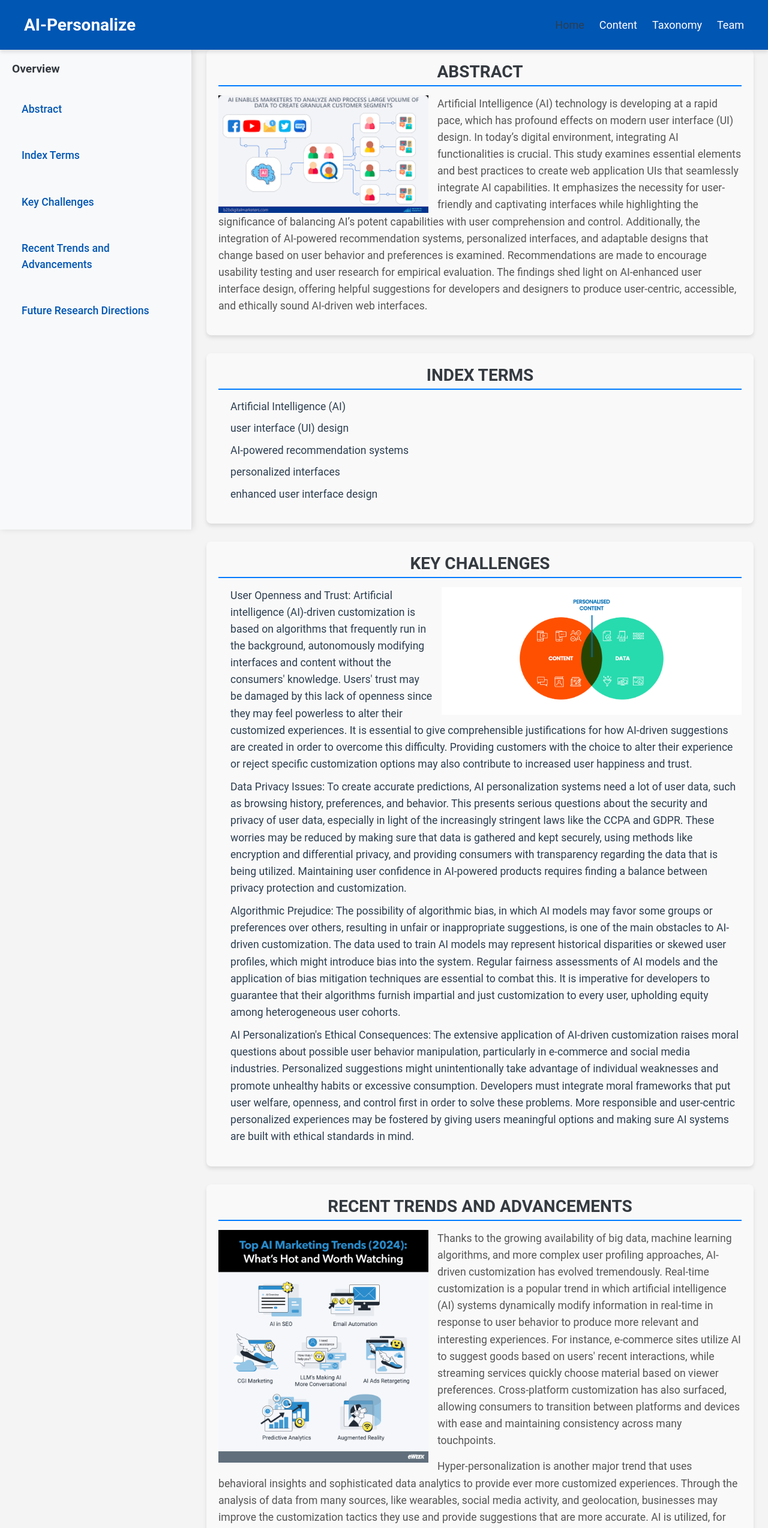
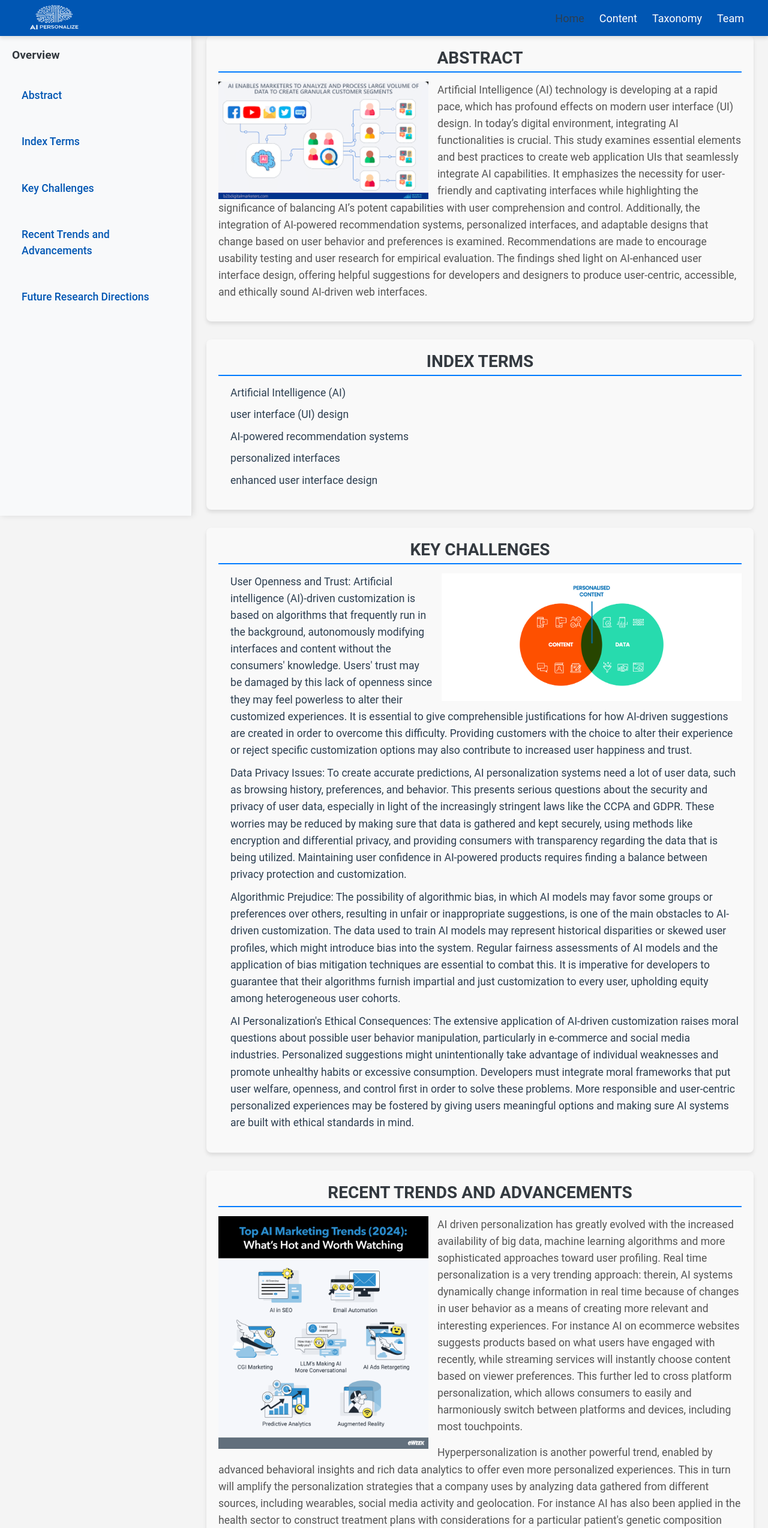
Before and after one commit to rmusukudabbidi/AI-Personalize, a React (Create React App) app: page / in a window 1280 px wide. Shown: the top 2548 px of the page at 60% size. Built offline with nearby package versions, Linux system fonts and the light colour scheme.

Commit message:
Added Logo and fixed Mobile View

```diff
--- a/src/Components/Home.js
+++ b/src/Components/Home.js
@@ -82,12 +82,12 @@ const Home = () => {
             <h2>Recent Trends and Advancements</h2>
             <img src={trendsImage} alt="Recent Trends" className="img-fluid img-left" />
             <p>
-              Thanks to the growing availability of big data, machine learning algorithms, and more complex user profiling approaches, AI-driven customization has evolved tremendously. Real-time customization is a popular trend in which artificial intelligence (AI) systems dynamically modify information in real-time in response to user behavior to produce more relevant and interesting experiences. For instance, e-commerce sites utilize AI to suggest goods based on users' recent interactions, while streaming services quickly choose material based on viewer preferences. Cross-platform customization has also surfaced, allowing consumers to transition between platforms and devices with ease and maintaining consistency across many touchpoints.
+              AI driven personalization has greatly evolved with the increased availability of big data, machine learning algorithms and more sophisticated approaches toward user profiling. Real time personalization is a very trending approach: therein, AI systems dynamically change information in real time because of changes in user behavior as a means of creating more relevant and interesting experiences. For instance AI on ecommerce websites suggests products based on what users have engaged with recently, while streaming services will instantly choose content based on viewer preferences. This further led to cross platform personalization, which allows consumers to easily and harmoniously switch between platforms and devices, including most touchpoints.
             </p>
 
-            <p>Hyper-personalization is another major trend that uses behavioral insights and sophisticated data analytics to provide ever more customized experiences. Through the analysis of data from many sources, like wearables, social media activity, and geolocation, businesses may improve the customization tactics they use and provide suggestions that are more accurate. AI is utilized, for instance, in the healthcare industry to create individualized treatment programs based on patient data, genetic information, and medical history. This trend is also seen in finance, where AI customizes insurance policies and investment advice to fit the risk profiles of each consumer, improving results and customer happiness.</p>
+            <p>Hyperpersonalization is another powerful trend, enabled by advanced behavioral insights and rich data analytics to offer even more personalized experiences. This in turn will amplify the personalization strategies that a company uses by analyzing data gathered from different sources, including wearables, social media activity and geolocation. For instance AI has also been applied in the health sector to construct treatment plans with considerations for a particular patient's genetic composition and case history. In finance AI drafts customized insurance policies and investment plans to match the risk profile of each and every consumer, which enhances results and increases customer satisfaction. </p>
             <img src={industriesImage} alt="Industries" className="img-fluid img-right" />
-            <p>Lastly, given the growing worries about user privacy and data security, privacy-preserving customization has become more and more important. Technologies like federated learning and differential privacy have made it possible for businesses to personalize information without having to access or store private user data directly. With the control over their personal data, these technologies guarantee that consumers obtain personalized experiences. Such methods are becoming more and more important in establishing user confidence and providing ethical AI solutions, making them a crucial component of future customization tactics as privacy restrictions tighten internationally.</p>
+            <p>Last but not least, privacy preserving personalization has gained greater and greater significance with increasing concerns over user privacy and data security. Federated learning and differential privacy are new technologies that enable information personalization without businesses necessarily accessing or storing private user data. They ensure that with control over their personal data, consumers obtain personalized experiences. This set of methods will be increasingly important in establishing user confidence and delivering ethical AI solutions: it therefore will form an integral part of future customization tactics as privacy restrictions continue to tighten worldwide.</p>
           </div>
 
           <div className="content-section" id="futureResearch">
--- a/src/Components/Navbar.css
+++ b/src/Components/Navbar.css
@@ -1,9 +1,9 @@
 .custom-navbar {
-  background-color: #0056b3; /* A more elegant shade of blue */
-  padding: 15px;
-  box-shadow: 0 4px 6px rgba(0, 0, 0, 0.1); /* Subtle shadow for depth */
+  background-color: #0056b3;
+  padding: 0 15px;
+  box-shadow: 0 4px 6px rgba(0, 0, 0, 0.1);
   position: relative;
-  z-index: 1000; /* Ensure navbar stays on top */
+  z-index: 1000;
 }
 
 .navbar-container {
@@ -18,12 +18,12 @@
   color: white;
   font-weight: bold;
   text-decoration: none;
-  font-size: 28px; /* Increased size for the brand */
+  font-size: 28px;
   transition: transform 0.3s ease;
 }
 
 .navbar-brand:hover {
-  transform: scale(1.1); /* Subtle scaling effect on hover */
+  transform: scale(1.1);
 }
 
 .navbar-toggler {
@@ -38,7 +38,7 @@
 }
 
 .navbar-toggler-icon:hover {
-  color: #ffdd57; /* A touch of gold on hover */
+  color: #ffdd57;
 }
 
 .navbar-collapse {
@@ -48,20 +48,20 @@
 
 .navbar-nav {
   display: flex;
-  gap: 25px; /* Increased gap for more space */
+  gap: 25px;
   align-items: center;
 }
 
 .nav-link {
   color: white;
   text-decoration: none;
-  font-size: 18px; /* Slightly larger font */
+  font-size: 18px;
   transition: color 0.3s ease;
   position: relative;
 }
 
 .nav-link:hover {
-  color: #ffdd57; /* Gold color on hover */
+  color: #ffdd57;
 }
 
 .nav-link::after {
@@ -77,7 +77,12 @@
 }
 
 .nav-link:hover::after {
-  width: 100%; /* Underline animation on hover */
+  width: 100%;
+}
+
+.logo{
+  height: 60px;
+  width: 100px;
 }
 
 /* Media query for mobile devices */
@@ -112,6 +117,11 @@
       font-size: 20px;
       padding: 10px 0;
   }
+
+  .logo{
+    height: 60px;
+    width: 80px;
+  }
 }
 
 /* Styles for desktop view */
--- a/src/Components/Navbar.js
+++ b/src/Components/Navbar.js
@@ -1,6 +1,7 @@
 import React, { useState } from 'react';
 import { NavLink } from 'react-router-dom';
 import './Navbar.css';
+import logo from './images/logo.png';
 
 function Navbar() {
   const [isMobileMenuOpen, setMobileMenuOpen] = useState(false);
@@ -13,7 +14,7 @@ function Navbar() {
     <nav className="custom-navbar">
       <div className="navbar-container">
         <NavLink className="navbar-brand" to="/">
-          AI-Personalize
+          <img src={logo} alt="Logo" className='logo'/>
         </NavLink>
         <div className="navbar-toggler" onClick={toggleMobileMenu}>
           <span className="navbar-toggler-icon">☰</span>
--- a/src/Components/Team.css
+++ b/src/Components/Team.css
@@ -122,6 +122,8 @@
   margin-top: 20px;
   font-size: 1rem;
   color: #34495e;
+  height: 200px;
+  overflow: scroll;
 }
 
 ul {
```
Also changed, not shown: src/Components/Team.js (+18 -18 lines), src/Components/images/logo.png (added), src/Components/images/rohit.jpeg.
